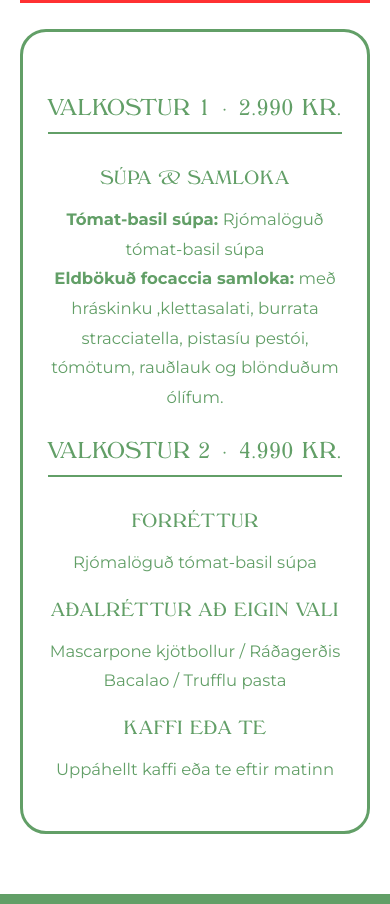
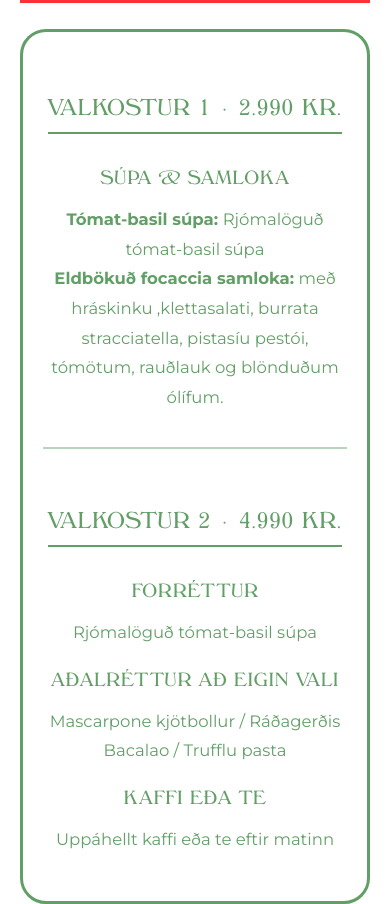
Before and after one commit to robertspano/radagerdi, a website: page hoparhadegi.html in a window 390 px wide. Shown: the part 853-1757 px from the top of the page. Drawn offline with Linux system fonts and the light colour scheme; no server answers.

Commit message:
Hópaseðlar: lína á milli valkostanna sem snertir ekki rammann
Lóðrétt græn lína í miðju græna kassans á milli Valkosts 1 og 2, með bili að ofan
og neðan svo hún tengist ekki rúnnaða rammanum. Í síma (þar sem valkostirnir raðast
hvor undir annan) kemur lárétt lína á milli þeirra í staðinn.

Co-Authored-By: Claude Opus 5 <noreply@anthropic.com>

```diff
--- a/hoparhadegi.html
+++ b/hoparhadegi.html
@@ -66,6 +66,14 @@
   .gmenu .rn:first-child{margin-top:0}
   .gmenu .rd{font-family:'Montserrat',sans-serif;font-size:16.5px;line-height:1.8;margin:0}
   .valcols{display:grid;grid-template-columns:1fr 1fr;gap:0 50px;text-align:center}
+
+  /* lóðrétt lína milli valkostanna — nær ekki í rammann (bil að ofan/neðan) */
+  .valcols{position:relative}
+  .valcols::before{content:"";position:absolute;left:50%;top:18px;bottom:18px;width:2px;transform:translateX(-50%);background:var(--gr);opacity:.45}
+  @media(max-width:700px){
+    .valcols::before{display:none}
+    .valcol + .valcol{margin-top:34px;padding-top:34px;border-top:2px solid rgba(98,159,103,.45)}
+  }
   @media(max-width:700px){.valcols{grid-template-columns:1fr;gap:0}}
   /* footer */
   .rg2-footer{background:var(--gr);padding:58px 7vw 68px;display:grid;grid-template-columns:1fr auto 1fr;gap:40px;align-items:start}
```
Also changed, not shown: hoparkvold.html (+8 -0 lines).
